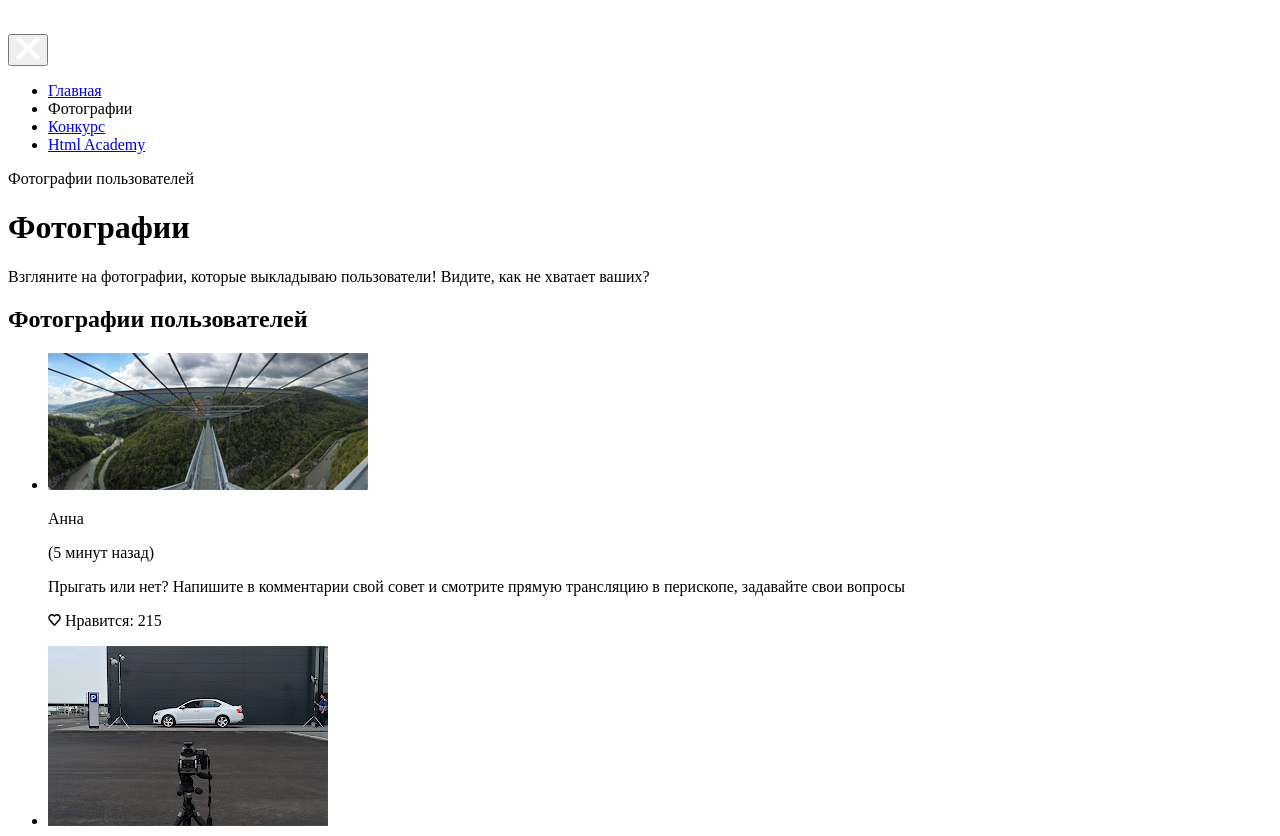
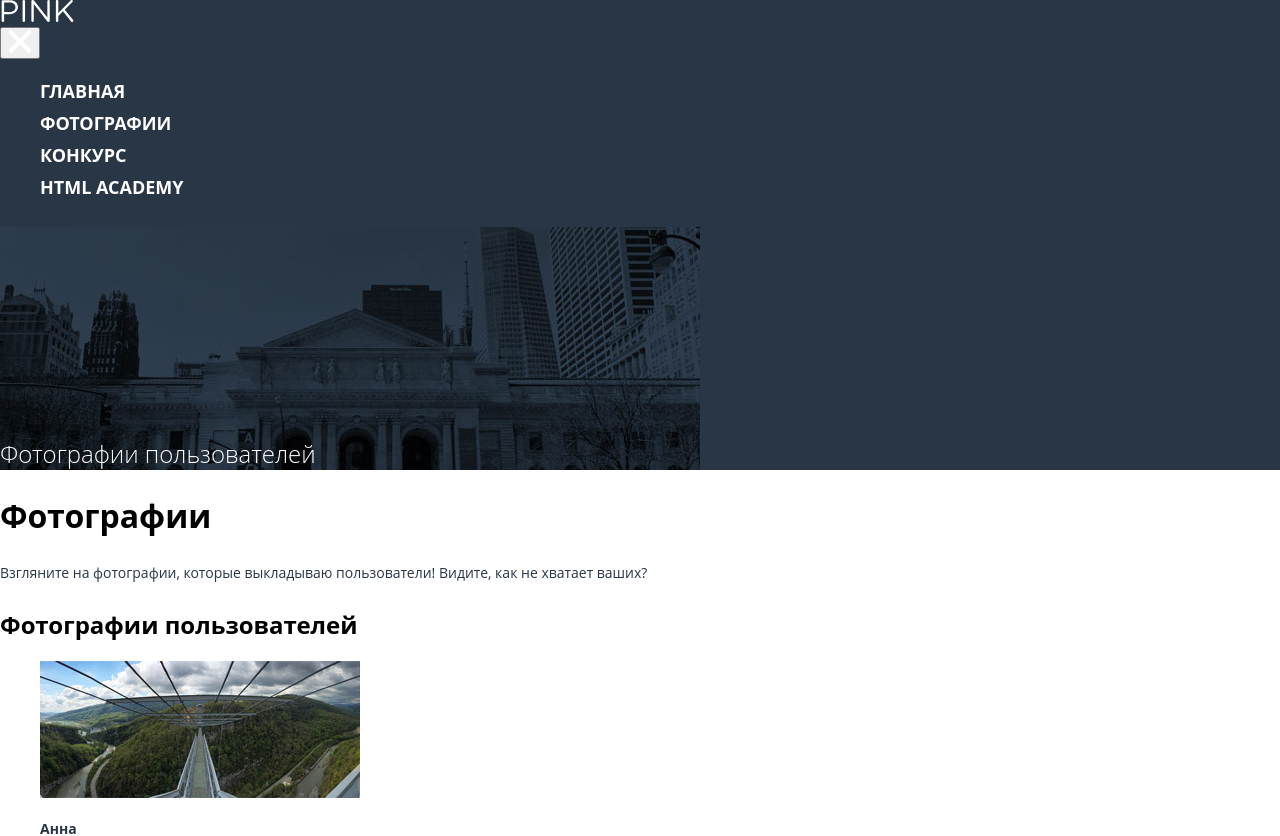
Before and after one commit to NatalyaLopatkina/275889-pink, a website: page photo.html in a window 1280 px wide. Shown: the top 836 px of the page. Drawn offline with nearby package versions, Linux system fonts and the light colour scheme; files that its build step writes are made by us from their sources.

Commit message:
Исправлено форматирование всех страниц

```diff
--- a/less/app-platforms.less
+++ b/less/app-platforms.less
@@ -1,6 +1,7 @@
 .app-platforms {
   background-color: @grey;
 }
+
 .app-platforms__text {
   font-size: 14px;
   font-weight: normal;
@@ -8,10 +9,12 @@
   color: @pink;
   text-transform: uppercase;
 }
+
 .app-platforms__list {
   list-style: none;
 }
-.app-platforms__item{
+
+.app-platforms__item {
   font-size: 18px;
   line-height: 30px;
   font-weight: normal;
--- a/less/app.less
+++ b/less/app.less
@@ -1,3 +1,3 @@
 .app {
-  background-image: url(../img/bg-back-mobile@1x.jpg);
+  background-image: url("../img/bg-back-mobile@1x.jpg");
 }
--- a/less/competition.less
+++ b/less/competition.less
@@ -1,6 +1,7 @@
-.competition{
-  background: url(../img/bg-back-mobile@1x.jpg) no-repeat;
+.competition {
+  background: url("../img/bg-back-mobile@1x.jpg") no-repeat;
 }
+
 .competition__text {
   font-size: 24px;
   font-weight: lighter;
--- a/less/conditions-competition.less
+++ b/less/conditions-competition.less
@@ -1,6 +1,7 @@
 .conditions-competition {
   background-color: @white;
 }
+
 .conditions-competition__text {
   font-size: 14px;
   line-height: 30px;
--- a/less/contacts.less
+++ b/less/contacts.less
@@ -1,14 +1,17 @@
-.contacts{
+.contacts {
   background: @white;
 }
+
 .contacts__list {
   list-style: none;
 }
+
 .contacts__title {
   font-size: 18px;
   font-weight: bold;
   color: @blue;
 }
+
 .contacts__text {
   font-size: 24px;
   font-weight: normal;
--- a/less/emotions.less
+++ b/less/emotions.less
@@ -5,6 +5,7 @@
   color: @pink;
   text-transform: uppercase;
 }
+
 .emotions__placeholder {
   font-size: 18px;
   line-height: 30px;
--- a/less/offers.less
+++ b/less/offers.less
@@ -0,0 +1,20 @@
+.offers {
+  background-color: @grey;
+}
+
+.offers__list {
+  list-style: none;
+}
+
+.offers__title {
+  font-size: 18px;
+  line-height: 30px;
+  font-weight: bold;
+  color: @black;
+}
+
+.offers__description {
+  font-size: 14px;
+  font-weight: normal;
+  color: @blue;
+}
--- a/less/photo.less
+++ b/less/photo.less
@@ -0,0 +1,10 @@
+.photo {
+  background: url("../img/bg-back-mobile@1x.jpg") no-repeat;
+}
+
+.photo__text {
+  font-size: 24px;
+  font-weight: lighter;
+  color: @white;
+  padding-top: 210px;
+}
--- a/less/platforms.less
+++ b/less/platforms.less
@@ -1,9 +1,11 @@
 .platforms {
   background-color: @dark-blue;
 }
+
 .platforms__list {
   list-style: none;
 }
+
 .platforms__description {
   font-size: 14px;
   font-weight: lighter;
--- a/less/post.less
+++ b/less/post.less
@@ -1,9 +1,10 @@
-.post__title{
+.post__title {
   font-size: 14px;
   line-height: 30px;
   font-weight: normal;
   color: @blue;
 }
+
 .post__button-list {
   list-style: none;
 }
--- a/less/slider-review.less
+++ b/less/slider-review.less
@@ -0,0 +1,21 @@
+.slider-review {
+  background-color: @white;
+}
+
+.slider-review__list {
+  list-style: none;
+}
+
+.slider-review__title {
+  font-size: 18px;
+  line-height: 30px;
+  font-weight: bold;
+  color: @black;
+}
+
+.slider-review__description {
+  font-size: 14px;
+  line-height: 30px;
+  font-weight: normal;
+  color: @blue;
+}
--- a/less/slider-tariff.less
+++ b/less/slider-tariff.less
@@ -1,6 +1,7 @@
 .slider-tariff {
   background-color: @grey;
 }
+
 .slider-tariff__th {
   background-color: @dark-blue;
   color: @white;
@@ -8,6 +9,7 @@
   line-height: 30px;
   font-weight: bold;
 }
+
 .slider-tariff__td {
   background-color: @white;
   color: @blue;
--- a/less/social.less
+++ b/less/social.less
@@ -0,0 +1,3 @@
+.social__list {
+  list-style: none;
+}
--- a/less/style.less
+++ b/less/style.less
@@ -0,0 +1,65 @@
+body {
+  padding: 0;
+  margin: 0;
+  font-family: @family;
+}
+
+@font-face {
+  font-family: "Open Sans", "Arial", sans-serif ;
+  src: url("fonts/opensans.woff");
+  font-weight: normal;
+}
+
+@font-face {
+  font-family: "Open Sans", "Arial", sans-serif ;
+  src: url("fonts/opensans.woff2");
+  font-weight: normal;
+}
+
+@font-face {
+  font-family: "Open Sans", "Arial", sans-serif ;
+  src: url("fonts/opensansbold.woff");
+  font-weight: bold;
+}
+
+@font-face {
+  font-family: "Open Sans", "Arial", sans-serif ;
+  src: url("fonts/opensansbold.woff2");
+  font-weight: bold;
+}
+
+@font-face {
+  font-family: "Open Sans", "Arial", sans-serif ;
+  src: url("fonts/opensanslight.woff");
+  font-weight: lighter;
+}
+
+@font-face {
+  font-family: "Open Sans", "Arial", sans-serif ;
+  src: url("fonts/opensanslight.woff2");
+  font-weight: lighter;
+}
+
+@import "variable";
+@import "main-nav";
+@import "page-header";
+@import "site-list";
+@import "app";
+@import "platforms";
+@import "title";
+@import "offers";
+@import "slider-review";
+@import "slider-tariff";
+@import "contacts";
+@import "competition";
+@import "conditions-competition";
+@import "user-data";
+@import "achievements";
+@import "app-platforms";
+@import "emotions";
+@import "social";
+@import "copyright";
+@import "photo";
+@import "title-photo";
+@import "user-photo";
+@import "post";
--- a/less/title-photo.less
+++ b/less/title-photo.less
@@ -0,0 +1,9 @@
+.title-photo {
+  background-color: @white;
+}
+.title-photo__text {
+  font-size: 14px;
+  line-height: 30px;
+  font-weight: normal;
+  color: @blue;
+}
--- a/less/user-data.less
+++ b/less/user-data.less
@@ -0,0 +1,14 @@
+.user-data__text {
+  font-size: 14px;
+  line-height: 30px;
+  font-weight: normal;
+  color: @pink;
+  text-transform: uppercase;
+}
+
+.user-data__placeholder {
+  font-size: 18px;
+  line-height: 30px;
+  font-weight: normal;
+  color: @blue;
+}
--- a/less/user-photo.less
+++ b/less/user-photo.less
@@ -0,0 +1,37 @@
+.user-photo {
+  background-color: @white;
+}
+
+.user-photo__list {
+  list-style: none;
+}
+
+.photo-item__name{
+  font-size: 14px;
+  line-height: 24px;
+  font-weight: bold;
+  color: @blue;
+}
+
+.photo-item__time {
+  font-size: 14px;
+  line-height: 24px;
+  font-weight: normal;
+  text-transform: uppercase;
+  color: @blue;
+}
+
+.photo-item__comment {
+  font-size: 14px;
+  line-height: 24px;
+  font-weight: normal;
+  color: @blue;
+}
+
+.photo-item__like {
+  font-size: 12px;
+  line-height: 24px;
+  font-weight: normal;
+  color: @pink;
+  text-transform: uppercase;
+}
```
